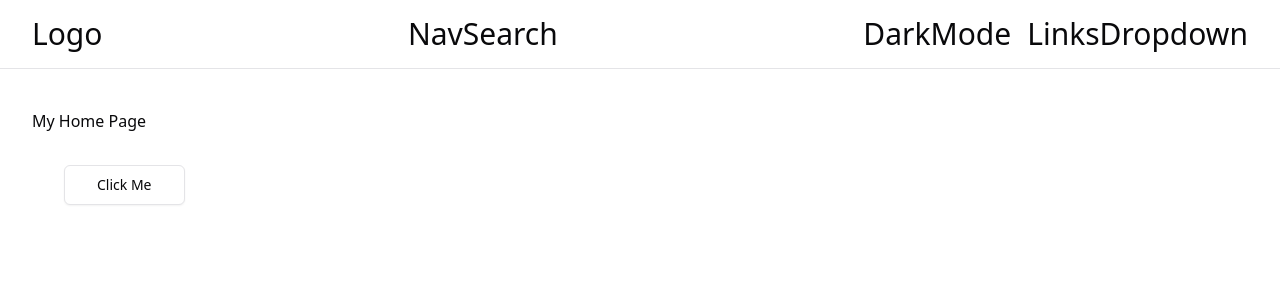
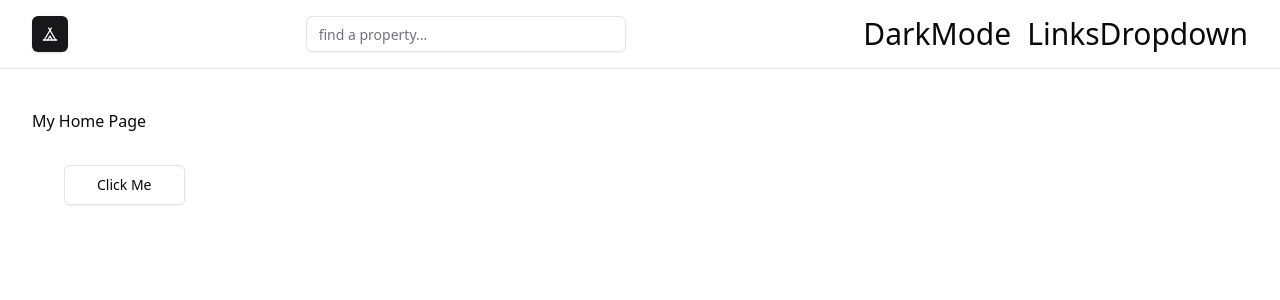
Before and after one commit to Petersonwei/airbnb-clone, a Next.js app: page / in a window 1280 px wide. Shown: the top 300 px of the page. Built offline with nearby package versions, Linux system fonts and the light colour scheme.

Commit message:
58 Logo and Nav Search Components

```diff
--- a/components/navbar/Logo.tsx
+++ b/components/navbar/Logo.tsx
@@ -1,4 +1,15 @@
+import Link from 'next/link';
+import { LuTent } from 'react-icons/lu';
+import { Button } from '../ui/button';
+
 function Logo() {
-    return <h1 className='text-3xl'>Logo</h1>;
-  }
-  export default Logo;
+  return (
+    <Button size='icon' asChild>
+      <Link href='/'>
+        <LuTent className='w-6 h-6' />
+      </Link>
+    </Button>
+  );
+}
+
+export default Logo;
--- a/components/navbar/NavSearch.tsx
+++ b/components/navbar/NavSearch.tsx
@@ -1,4 +1,12 @@
+import { Input } from '../ui/input';
+
 function NavSearch() {
-    return <h1 className='text-3xl'>NavSearch</h1>;
-  }
-  export default NavSearch;
+  return (
+    <Input
+      type='search'
+      placeholder='find a property...'
+      className='max-w-xs dark:bg-muted '
+    />
+  );
+}
+export default NavSearch;
--- a/package.json
+++ b/package.json
@@ -50,6 +50,7 @@
     "react-day-picker": "8.10.1",
     "react-dom": "^19.0.0",
     "react-hook-form": "^7.54.2",
+    "react-icons": "^5.4.0",
     "react-resizable-panels": "^2.1.7",
     "recharts": "^2.15.0",
     "sonner": "^1.7.1",
```
Also changed, not shown: 1 other file (tests, documents, lock files or other folders).
